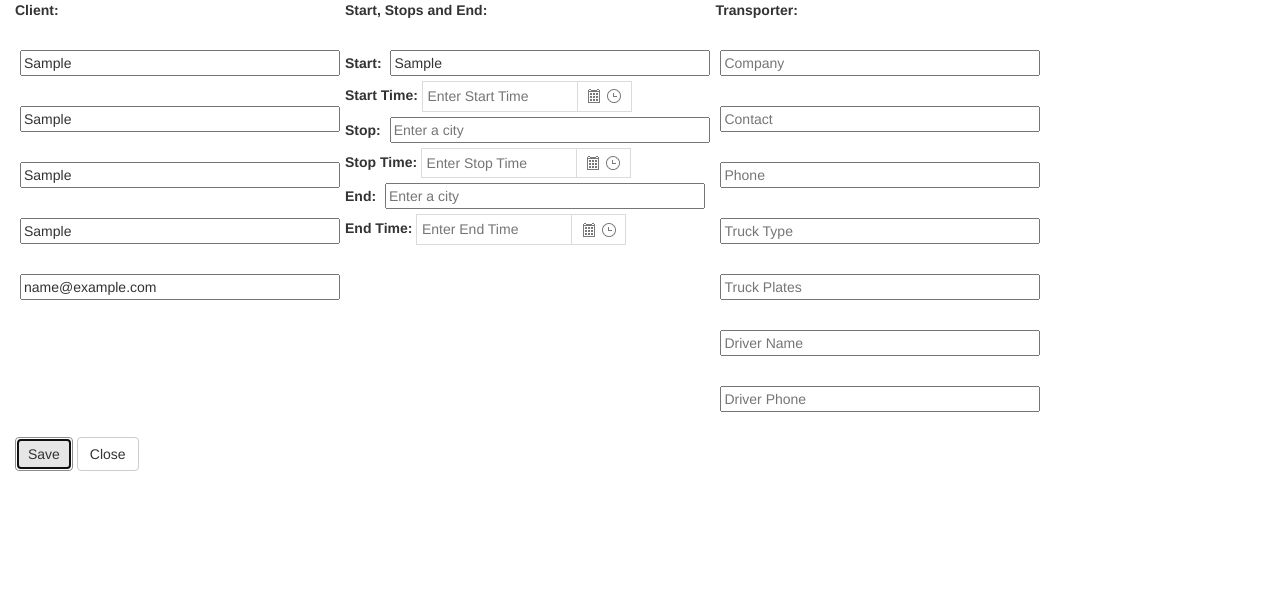
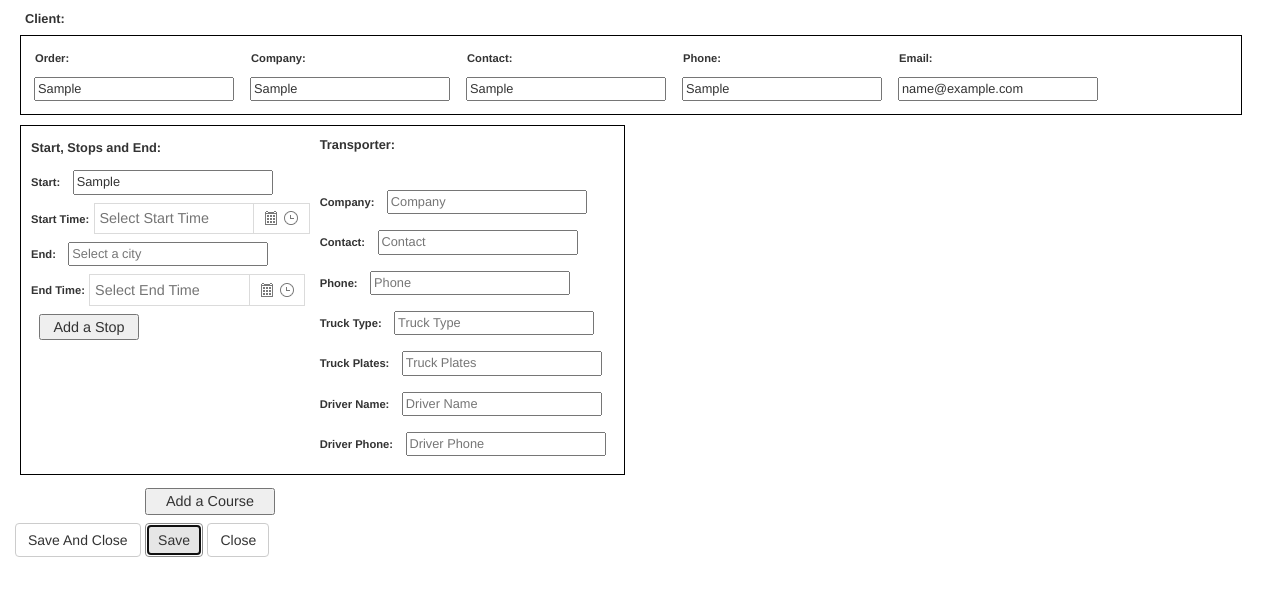
Before and after one commit to adatanasov/adatanasov.github.io, a plain HTML site: page route.html in a window 1280 px wide. Both pictures are taken after typing "Sample", "Sample", "Sample", "Sample", "name@example.com", "Sample" into the empty fields and a click on the button "Save". Drawn offline with nearby package versions, Linux system fonts and the light colour scheme; some packages are replaced by stand-ins of ours; no server answers.

Commit message:
Reworked Route page

```diff
--- a/route.html
+++ b/route.html
@@ -7,52 +7,99 @@
 	<link rel="stylesheet" type="text/css" href="styles/kendo.common.min.css">
 	<link rel="stylesheet" type="text/css" href="styles/kendo.metro.min.css">
 	<link rel="stylesheet" href="http://maxcdn.bootstrapcdn.com/bootstrap/3.3.5/css/bootstrap.min.css">
+    <link rel="stylesheet" type="text/css" href="styles/common.css">
 	<link rel="stylesheet" type="text/css" href="styles/route.css">
 </head>
 <body>
-	<div class="container-fluid">
+    <script src="http://ajax.googleapis.com/ajax/libs/angularjs/1.4.7/angular.min.js"></script>
+	<div class="container-fluid" ng-app="NewRoute" ng-controller="NewRouteController">
 		<form class="route-form">
-            <div class="input-fields">
+            <label class="client-label">Client: </label><br/>
             <div class="client-info">
-                    <label>Client: </label><br/>
+                <div>
+                    <label class="small-text">Order: </label><br/>
                     <input id="client-order" type="text" placeholder="Order" /><br/>
+                </div>
+                <div>
+                    <label class="small-text">Company: </label><br/>
                     <input id="client-company" type="text" placeholder="Company" /><br/>
+                </div>
+                <div>
+                    <label class="small-text">Contact: </label><br/>
                     <input id="client-contact" type="text" placeholder="Contact" /><br/>
+                </div>
+                <div>
+                    <label class="small-text">Phone: </label><br/>
                     <input id="client-phone" type="text" placeholder="Phone" /><br/>
+                </div>
+                <div>
+                    <label class="small-text">Email: </label><br/>
                     <input id="client-email" type="email" placeholder="Email" /><br/>
                 </div>
-                <div class="route-info">
+            </div>
+            <div class="all-courses">
+                <div class="course-fields-wrapper">
+                    <div ng-repeat='course in courses' id='course-{{$index}}' class="course-fields">
+                        <div class="city-dates-wrapper">
+                            <div class="city-dates-info">
                                 <label>Start, Stops and End: </label><br/>
                                 <div>
-                        <label>Start: </label>
-                        <input id="start" placeholder="Enter a city" type="text" /><br/>
-                        <label>Start Time: </label>
-                        <input id="start-time" class="datetime-picker" placeholder="Enter Start Time" /><br/>
+                                    <label class="small-text">Start: </label>
+                                    <input class="start autocomplete" placeholder="Select a city" type="text" /><br/>
+                                    <label class="small-text">Start Time: </label>
+                                    <input class="start-time datetime-picker" placeholder="Select Start Time" /><br/>
                                 </div>
                                 <div>
-                        <label>Stop: </label>
-                        <input id="stop" placeholder="Enter a city" type="text" /><br/>
-                        <label>Stop Time: </label>
-                        <input id="stop-time" class="datetime-picker" placeholder="Enter Stop Time" />
+                                    <label class="small-text">End: </label>
+                                    <input class="end autocomplete" placeholder="Select a city" type="text" /><br/>
+                                    <label class="small-text">End Time: </label>
+                                    <input class="end-time datetime-picker" placeholder="Select End Time" />
                                 </div>
-                    <div>
-                        <label>End: </label>
-                        <input id="end" placeholder="Enter a city" type="text" /><br/>
-                        <label>End Time: </label>
-                        <input id="end-time" class="datetime-picker" placeholder="Enter End Time" />
+                                <div ng-hide='course.stops.length === 0' ng-repeat='stop in course.stops'>
+                                    <label class="small-text">Stop: </label>
+                                    <input class="stop autocomplete" placeholder="Select a city" type="text" /><br/>
+                                    <label class="small-text">Stop Time: </label>
+                                    <input class="stop-time datetime-picker" placeholder="Select Stop Time" />
                                 </div>
+                            </div>
+                            <button ng-click='addStop($index)' class="add-stop">Add a Stop</button>
                         </div>
                         <div class="transporter-info">
                             <label>Transporter: </label><br/>
-                    <input id="transporter-company" type="text" placeholder="Company" /><br/>
-                    <input id="transporter-contact" type="text" placeholder="Contact" /><br/>
-                    <input id="transporter-phone" type="text" placeholder="Phone" /><br/>
-                    <input id="transporter-truck-type" type="text" placeholder="Truck Type" /><br/>
-                    <input id="transporter-truck-plates" type="text" placeholder="Truck Plates" /><br/>
-                    <input id="transporter-driver-name" type="text" placeholder="Driver Name" /><br/>
-                    <input id="transporter-driver-phone" type="text" placeholder="Driver Phone" /><br/>
+                            <div>
+                                <label class="small-text">Company: </label>
+                                <input class="transporter-company" type="text" placeholder="Company" /><br/>
+                            </div>
+                            <div>
+                                <label class="small-text">Contact: </label>
+                            <input class="transporter-contact" type="text" placeholder="Contact" /><br/>
+                            </div>
+                            <div>
+                                <label class="small-text">Phone: </label>
+                            <input class="transporter-phone" type="text" placeholder="Phone" /><br/>
+                            </div>
+                            <div>
+                                <label class="small-text">Truck Type: </label>
+                            <input class="transporter-truck-type" type="text" placeholder="Truck Type" /><br/>
+                            </div>
+                            <div>
+                                <label class="small-text">Truck Plates: </label>
+                            <input class="transporter-truck-plates" type="text" placeholder="Truck Plates" /><br/>
+                            </div>
+                            <div>
+                                <label class="small-text">Driver Name: </label>
+                            <input class="transporter-driver-name" type="text" placeholder="Driver Name" /><br/>
+                            </div>
+                            <div>
+                                <label class="small-text">Driver Phone: </label>
+                                <input class="transporter-driver-phone" type="text" placeholder="Driver Phone" /><br/>
                             </div>
                         </div>
+                    </div>
+                </div>
+                <button ng-click='addCourse()' class="add-course">Add a Course</button>
+            </div>
+			<button class="save-close-route btn btn-default" type="button" >Save And Close</button>
 			<button class="save-route btn btn-default" type="button" >Save</button>
 			<a class="btn btn-default" href="main.html" >Close</a>
 		</form>
@@ -62,6 +109,7 @@
 	<script type="text/javascript" src="scripts/model.js"></script>
 	<script type="text/javascript" src="scripts/route.js"></script>
 	<script type="text/javascript" src="scripts/kendo.custom.min.js"></script>
+    <script type="text/javascript" src="scripts/NewRouteController.js"></script>
 	<script src="https://maps.googleapis.com/maps/api/js?v=3&key=AIzaSyClYOUT5K3jl-ykqnj3lK4tiyIEzsO_RCY&signed_in=true&callback=addAutocomplete&libraries=places" async defer></script>
 </body>
 </html>
--- a/scripts/map.js
+++ b/scripts/map.js
@@ -109,7 +109,7 @@ function setMap(mapInfo) {
         if (status === google.maps.DirectionsStatus.OK) {
 			directionsDisplay.setDirections(response);
 		} else {
-			window.alert('Directions request failed due to ' + status);
+			console.log('Directions request failed due to ' + status);
 		}
     })
 };
@@ -245,9 +245,9 @@ function drawMapIfExists() {
 		headers: { "Authorization" : "Bearer " + getCookie('MYSPEDITOR_AUTH')},
 		contentType: "application/json",
 		success: function (data) {
-			MAP_EXISTS = data.Result.Map == '' ? false : true;
+			MAP_EXISTS = data.Result.MapId == '' ? false : true;
 			if (MAP_EXISTS) {
-				MAP_ID = data.Result.Map;
+				MAP_ID = data.Result.MapId;
 
 				$.ajax({
 					type: "GET",
--- a/scripts/route.js
+++ b/scripts/route.js
@@ -1,43 +1,47 @@
-var ROUTE_ID, CLIENT_ID, TRANSPORTER_ID;
+var ROUTE_ID, CLIENT_ID, TRANSPORTER_ID, MAP_ID, MAP_INFO;
 
 $('document').ready(function(){
 	ROUTE_ID = getParameterByName('routeId');
-	$(".datetime-picker").kendoDateTimePicker({
+	if (ROUTE_ID) {
+		showRouteInfo();
+	}
+
+    $(".datetime-picker").kendoDateTimePicker({
 		theme: "Metro"
     });
 
-	if (ROUTE_ID) {
-		showRouteInfo();
-	}
+    $('.save-route').on('click', function(){
+        saveRoute(function(){});
+    });
+    $('.save-close-route').on('click', function(){
+        saveRoute(function(){
+            window.location.href = 'main.html';
+        });
+    });
 });
+
+function addAutocomplete() {
+    var autocompleteInputs = document.getElementsByClassName('autocomplete');
+    for (var i = 0; i < autocompleteInputs.length; i++) {
+        new google.maps.places.Autocomplete(
+            autocompleteInputs[i], {
+                types: ['(cities)']
+            });
+    }
+};
 
 function showRouteInfo() {
     MODEL.GetAllRouteInfoById('Route', ROUTE_ID, function (data) {
         CLIENT_ID = data.ClientId;
         TRANSPORTER_ID = data.TransporterId;
+        MAP_ID = data.MapId;
         setRouteInfo(data);
     });
 };
 
-function addAutocomplete() {
-  var start = new google.maps.places.Autocomplete(
-      (document.getElementById('start')), {
-        types: ['(cities)']
-      });
-
-  var stop = new google.maps.places.Autocomplete(
-      (document.getElementById('stop')), {
-        types: ['(cities)']
-      });
-
-  var end = new google.maps.places.Autocomplete(
-      (document.getElementById('end')), {
-        types: ['(cities)']
-      });
-};
-
-$('.save-route').on('click', function () {
-	var routeInfo = getRouteInfo();
+function saveRoute(successfulCreate) {
+    var routeInfo = getRouteInfo();
+    var mapInfo = getMapInfo();
 
 	if (ROUTE_ID) {
         if (CLIENT_ID) {
@@ -48,33 +52,59 @@ $('.save-route').on('click', function () {
             MODEL.Update('Transporter', TRANSPORTER_ID, routeInfo.Transporter, function(result){});
         }
 
-        MODEL.Update('Route', ROUTE_ID, routeInfo.Route, function(result){});
+        if (MAP_ID) {
+            MODEL.Update('Map', MAP_ID, mapInfo, function(result){});
+        }
+
+        MODEL.Update('Route', ROUTE_ID, routeInfo.Route, function(result){
+            successfulCreate();
+        });
 	} else {
-		var clientId, transporterId;
 		MODEL.Create('Client', routeInfo.Client, function(result){
-			clientId = result.Id;
+			routeInfo.Route.ClientId = result.Id;
 			MODEL.Create('Transporter', routeInfo.Transporter, function(result){
-				transporterId = result.Id;
-                routeInfo.Route.ClientId = clientId;
-                routeInfo.Route.TransporterId = transporterId;
-                MODEL.Create('Route', routeInfo.Route, function(result){
-                    ROUTE_ID = result.Id;
-                    window.location.href = 'main.html';
+				routeInfo.Route.TransporterId = result.Id;
+                MODEL.Create('Map', mapInfo, function(result){
+                    routeInfo.Route.MapId = result.Id;
+                    MODEL.Create('Route', routeInfo.Route, function(result){
+                        ROUTE_ID = result.Id;
+                        successfulCreate();
+                    });
                 });
 			});
 		});
 	}
-});
+};
+
+function getMapInfo() {
+    var mapInfo = {};
+    var startPlace = MAP_INFO.StartElement.getPlace();
+    mapInfo.Start = { 'lat' : startPlace.geometry.location.lat(), 'lng' : startPlace.geometry.location.lng() };
+
+    var endPlace = MAP_INFO.EndElement.getPlace();
+    mapInfo.End = { 'lat' : endPlace.geometry.location.lat(), 'lng' : endPlace.geometry.location.lng() };
+
+    mapInfo.Waypoints = [];
+
+    for(i=0; i < MAP_INFO.Waypoints.length; i++) {
+        var currentPlace = MAP_INFO.Waypoints[i].getPlace();
+        mapInfo.Waypoints.push({ 'lat' : currentPlace.geometry.location.lat(), 'lng' : currentPlace.geometry.location.lng() });
+    }
+
+    return mapInfo;
+};
 
 function getRouteInfo() {
 	var routeInfo = { Route: {}, Client: {}, Transporter: {} };
 
 	routeInfo.Route.Start = $('#start').val();
 	routeInfo.Route.StartDate = $('#start-time').val();
-	routeInfo.Route.Stop = $('#stop').val();
-	routeInfo.Route.StopDate = $('#stop-time').val();
 	routeInfo.Route.End = $('#end').val();
 	routeInfo.Route.EndDate = $('#end-time').val();
+	routeInfo.Route.Stops = [];
+	$('.stop').each(function() {
+        routeInfo.Route.Stops.push({ 'Name' : $(this).val(), 'Time' : $(this).parent().find('.stop-time').val()});
+    });
 
 	routeInfo.Client.Order = $('#client-order').val();
 	routeInfo.Client.Company = $('#client-company').val();
--- a/styles/common.css
+++ b/styles/common.css
@@ -4,3 +4,11 @@ html, body {
 	padding: 0;
 	font-size: 100%;
 }
+
+.small-text {
+	font-size: 0.70em;
+}
+
+#map {
+	height: 100%;
+}
--- a/styles/route.css
+++ b/styles/route.css
@@ -1,14 +1,58 @@
-.input-fields {
+.course-fields, .client-info, .course-fields-wrapper {
     display: flex;
 	flex-flow: row wrap;
 }
 
-.route-form input {
-	margin: 5px;
-	width: 320px;
+.client-info, .course-fields {
+    border: 1px solid black;
+    margin: 5px;
+    padding: 5px;
 }
 
-.route-info, .client-info, .transporter-info{
+.client-info {
+    max-width: 1222px;
+}
+
+.client-info label {
+    margin: 9px 9px 0px;
+}
+
+.client-label{
+    margin: 10px 10px 0 10px;
+}
+
+.route-form input {
+	margin: 8px;
+	width: 200px;
+    font-size: 0.80em;
+}
+
+.city-dates-wrapper, .transporter-info, .all-courses{
 	display: flex;
 	flex-flow: column wrap;
 }
+
+.city-dates-wrapper, .transporter-info {
+    margin: 5px;
+}
+
+label {
+    font-size: 0.80em;
+}
+
+.datetime-picker {
+    font-size: 90%;
+}
+
+.add-stop {
+    width: 100px;
+    font-size: 90%;
+    margin: 8px;
+}
+
+.add-course {
+    width: 130px;
+    font-size: 90%;
+    margin: 8px 8px 8px 130px;
+    position: relative;
+}
```
Also changed, not shown: scripts/NewRouteController.js (added, +28 -0 lines), styles/main.css (+0 -8 lines). Lines whose indentation alone changed are shown as unchanged.
